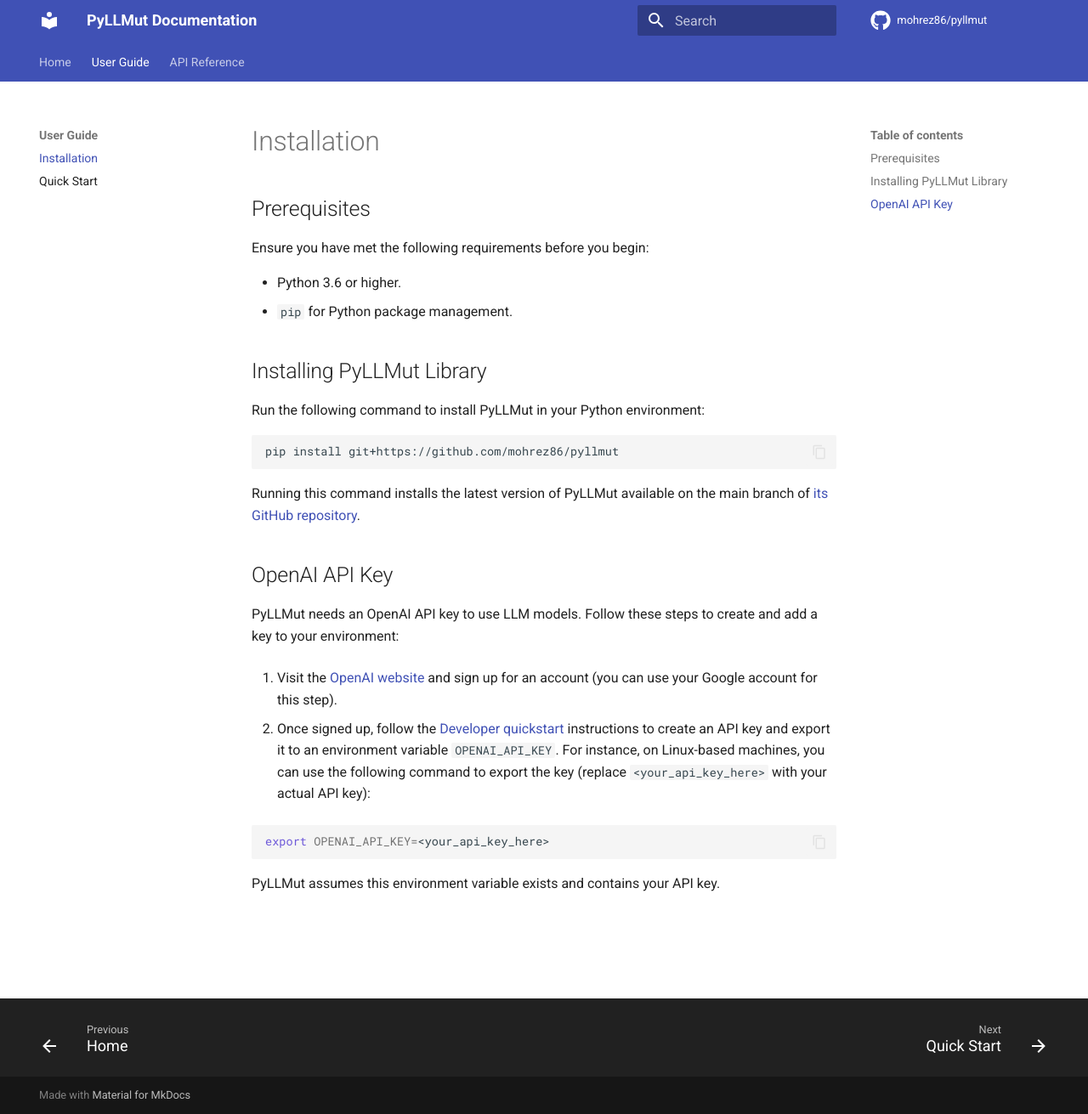
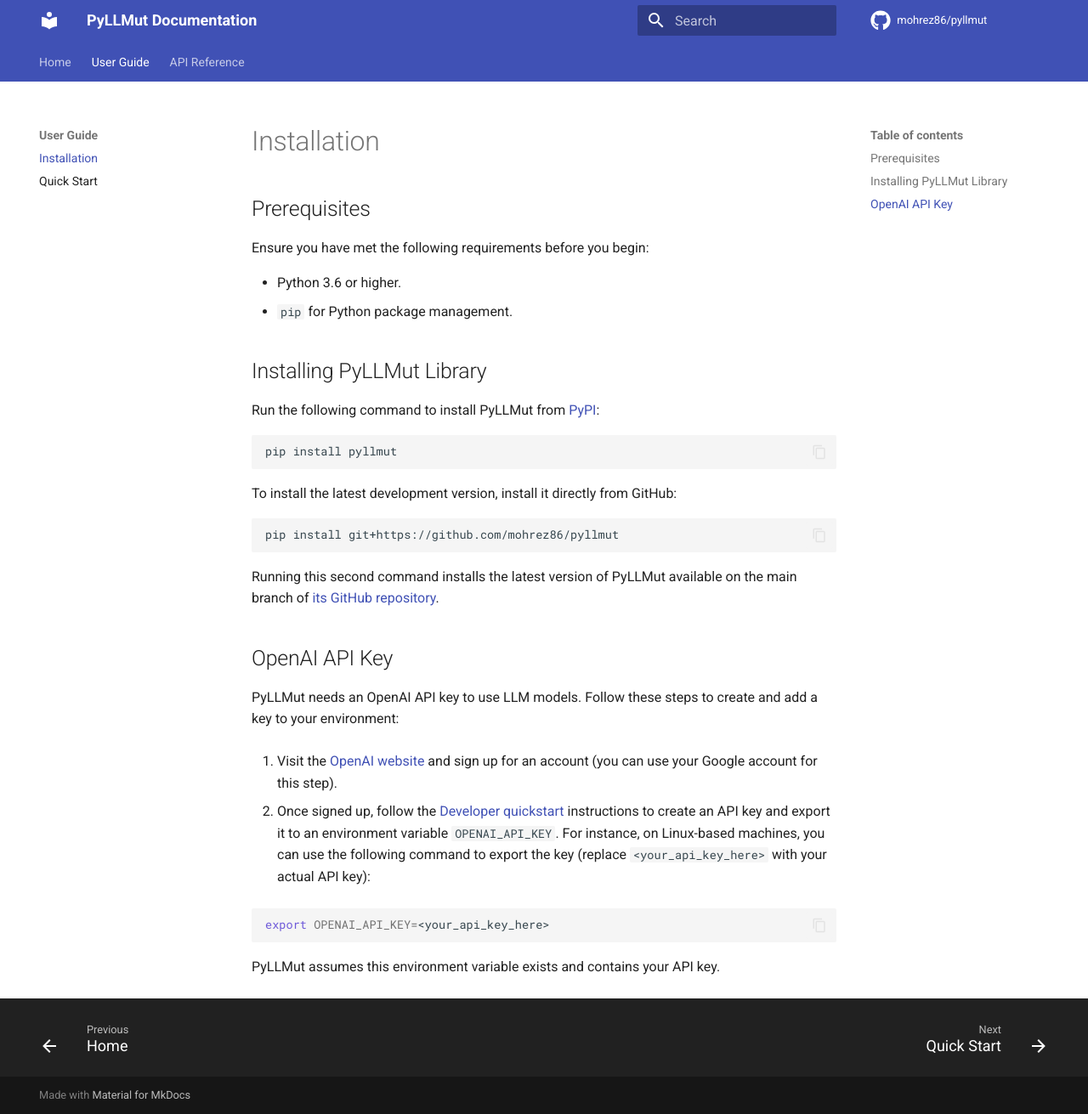
Before and after one commit to mohrez86/pyllmut, an MkDocs documentation site: the page built from docs/user/install.md, in a window 1280 px wide and 1311 px high. Shown: the whole window at 85% size. Built offline with MkDocs 1.6.1 and Material for MkDocs 9.7.7, drawn with Linux system fonts in a browser that asks for light colours; comment, search, counter and statistics services are not loaded.

Commit message:
Add PyPI installation instructions to the documentation

````diff
--- a/docs/user/install.md
+++ b/docs/user/install.md
@@ -9,14 +9,20 @@
 
 ## Installing PyLLMut Library
 
-Run the following command to install PyLLMut
-in your Python environment:
+Run the following command to install PyLLMut from
+[PyPI](https://pypi.org/project/PyLLMut/):
+
+```bash
+pip install pyllmut
+```
+
+To install the latest development version, install it directly from GitHub:
 
 ```bash
 pip install git+https://github.com/mohrez86/pyllmut
 ```
 
-Running this command installs the latest version
+Running this second command installs the latest version
 of PyLLMut available on the main branch of
 [its GitHub repository](https://github.com/mohrez86/pyllmut).
 
````
